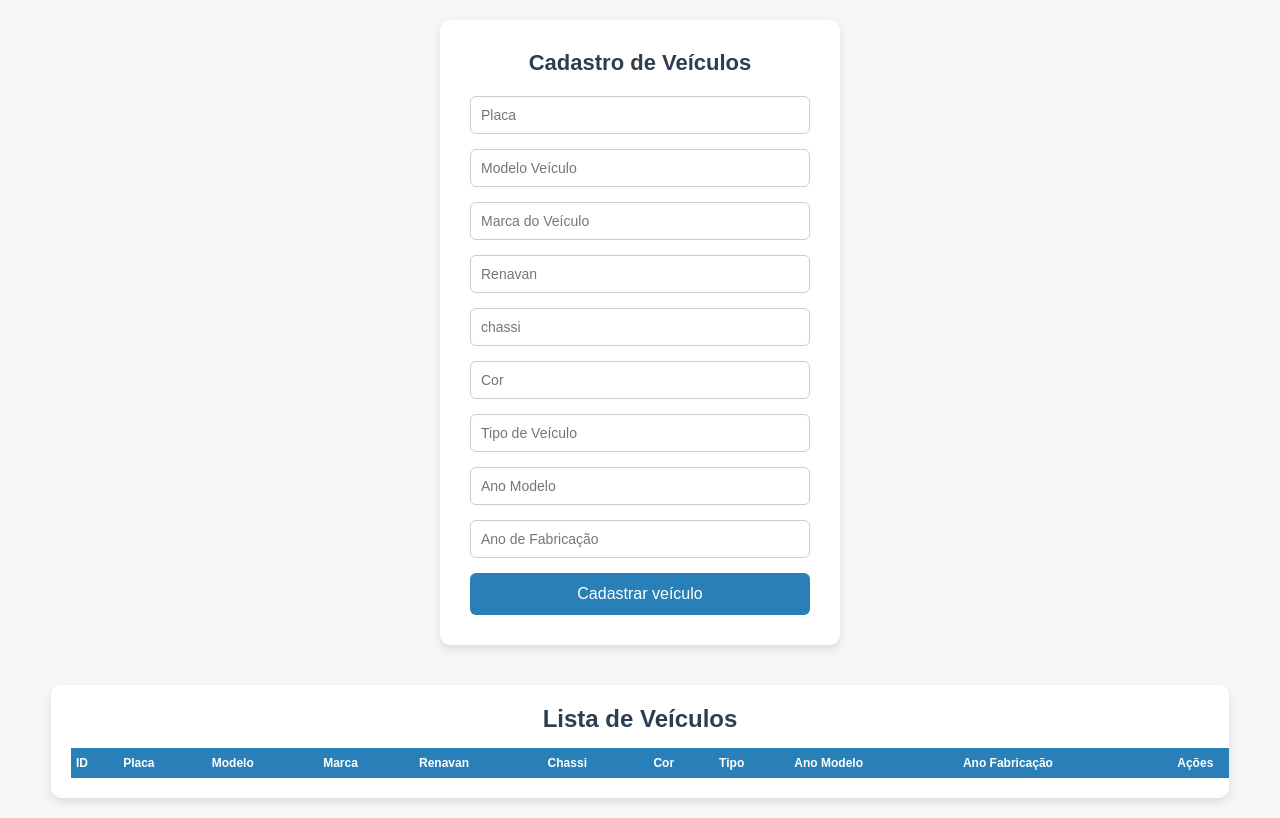
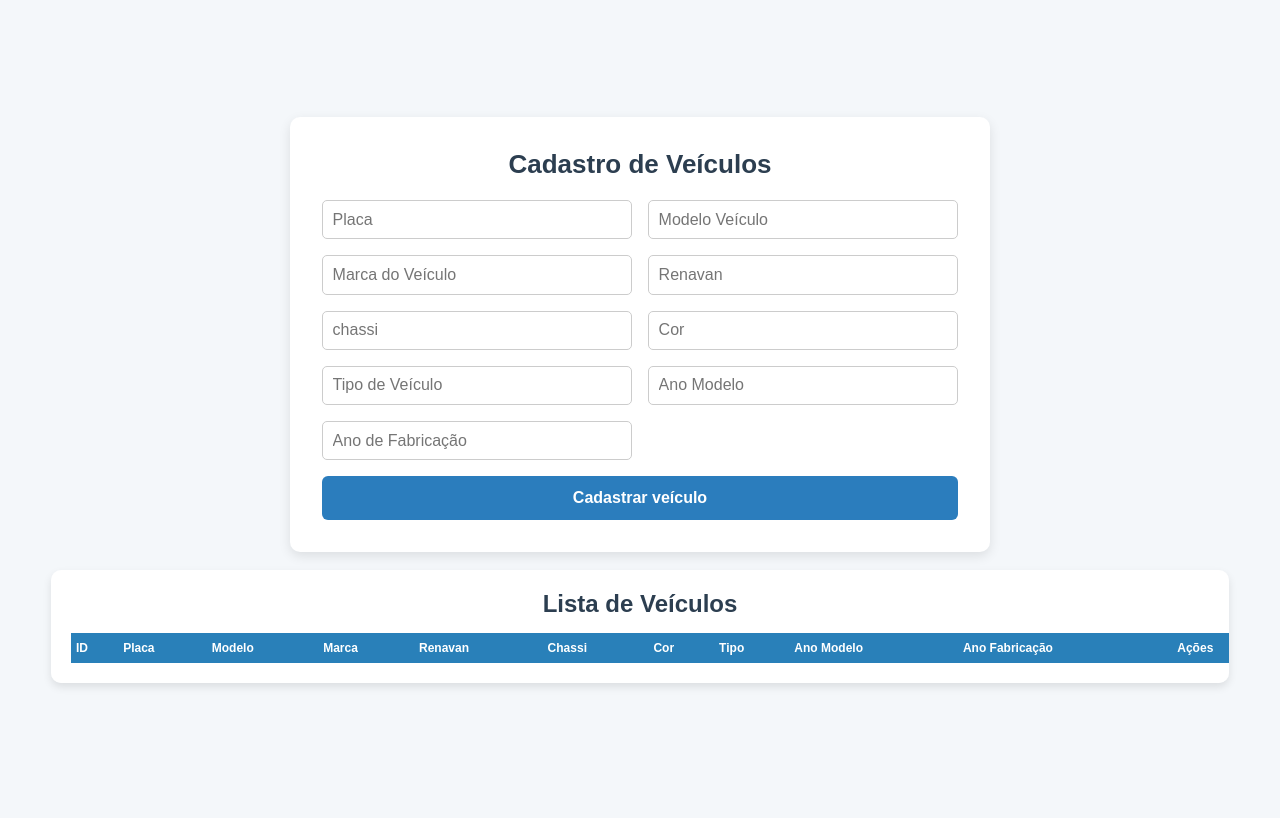
Before and after one commit to luizotavio26/Projeto---Software-Product, a Flask app: page /veiculo in a window 1280 px wide. After the commit the page ends 687 px from the top, so only its background shows below. Run offline with Flask 3, Linux system fonts and the light colour scheme; data that the repository does not hold is empty.

Commit message:
Fix: Adequação/padronização do front de cadastro de veículos

```diff
--- a/static/css/cadastro_veiculo.css
+++ b/static/css/cadastro_veiculo.css
@@ -13,57 +13,76 @@ body {
     padding: 20px;
 }
 
-.main-veiculo {
-    background-color: #ffffff;
-    padding: 30px;
-    border-radius: 10px;
-    box-shadow: 0px 4px 8px rgba(0,0,0,0.1);
-    width: 400px;
-    margin-bottom: 40px;
+
+body {
+  display: flex;
+  justify-content: center;
+  align-items: center;
+  min-height: 100vh;
+  background: #f4f7fa;
+  font-family: Arial, sans-serif;
 }
 
-.main-veiculo h1 {
+
+
+
+.container {
+  background: #fff;
+  padding: 2rem;
+  border-radius: 10px;
+  box-shadow: 0px 4px 12px rgba(0,0,0,0.1);
+  max-width: 700px; /* largura do quadro onde estão os campos do cadastro para ajustar em 2 ou 3 colunas, obs: 800px fica bom para 3 colunas*/
+  width: 100%;
+}
+
+.container h1 {
     text-align: center;
     margin-bottom: 20px;
     color: #2c3e50;
-    font-size: 22px;
+    font-size: 26px;
 }
 
-.textfield {
-    margin-bottom: 15px;
+.form-veiculo {
+  display: grid;
+  grid-template-columns: 1fr 1fr; /* quantidade de colunas no grid */
+  gap: 1rem;
 }
 
-.textfield input,
-.textfield select {
-    width: 100%;
-    padding: 10px;
-    border: 1px solid #ccc;
-    border-radius: 6px;
-    font-size: 14px;
-    transition: border-color 0.3s;
+.form-veiculo input {
+  padding: 0.6rem;
+  border: 1px solid #ccc;
+  border-radius: 5px;
+  font-size: 1rem;
 }
 
-.textfield input:focus,
-.textfield select:focus {
-    border-color: #2980b9;
-    outline: none;
+.form-veiculo button {
+  grid-column: span 2; /* tamanho do botão, troca para 3 para alterar para 3 colunas*/
+  padding: 0.8rem;
+  background: #2b7dbd;
+  color: white;
+  border: none;
+  border-radius: 6px;
+  cursor: pointer;
+  font-size: 1rem;
+  font-weight: bold;
 }
 
-.btn-cadastro {
-    width: 100%;
-    padding: 12px;
-    border: none;
-    border-radius: 6px;
-    background-color: #2980b9;
-    color: #fff;
-    font-size: 16px;
-    cursor: pointer;
-    transition: background 0.3s;
+.form-veiculo button:hover {
+  background: #1f5c8a;
+  align-items: center;
 }
 
-.btn-cadastro:hover {
-    background-color: #1f6391;
+/* Responsivo - no celular fica 1 coluna */
+@media (max-width: 600px) {
+  .form-veiculo {
+    grid-template-columns: 1fr;
+  }
 }
+
+
+
+
+
 
 .veiculo-lista {
     background-color: #fff;
--- a/templates/cadastro_cliente.html
+++ b/templates/cadastro_cliente.html
@@ -7,7 +7,7 @@
     <title>Cadastro de Cliente</title>
     <meta name='viewport' content='width=device-width, initial-scale=1'>
 
-    <link rel="stylesheet" href="{{ url_for('static', filename='css/manifesto_carga.css') }}">
+    <link rel="stylesheet" href="{{ url_for('static', filename='css/cadastro_cliente.css') }}">
     <script src="{{ url_for('static', filename='js/cadastro_cliente.js') }}"></script>
 
 
--- a/templates/cadastro_veiculo.html
+++ b/templates/cadastro_veiculo.html
@@ -14,39 +14,22 @@
 </head>
 <body>
 
-    <div class="main-veiculo">
+    <div class="container">
         <h1>Cadastro de Veículos</h1>
-        <form onsubmit="event.preventDefault(); cadastroVeiculo();">
-            <div class="textfield">
+        <form class="form-veiculo" onsubmit="event.preventDefault(); cadastroVeiculo();">
             <input type="text" id="placa" placeholder="Placa" required>
-            </div>
-            <div class="textfield">
             <input type="text" id="modelo_veiculo" placeholder="Modelo Veículo" required>
-            </div>
-            <div class="textfield">
             <input type="text" id="marca_veiculo" placeholder="Marca do Veículo" required>
-            </div>
-            <div class="textfield">
             <input type="number" id="renavan" placeholder="Renavan" required>
-            </div>
-            <div class="textfield">
             <input type="text" id="chassi" placeholder="chassi" required>
-            </div>
-            <div class="textfield">
             <input type="text" id="cor" placeholder="Cor" required>
-            </div>
-            <div class="textfield">
             <input type="text" id="tipo" placeholder="Tipo de Veículo" required>
-            </div>
-            <div class="textfield">
             <input type="number" id="ano_modelo" placeholder="Ano Modelo" required>
-            </div>
-            <div class="textfield">
             <input type="number" id="ano_fabricacao" placeholder="Ano de Fabricação" required>
-            </div>
             <button class="btn-cadastro" type="submit">Cadastrar veículo</button>
         </form>
     </div>
+</br>
 
     <div class="veiculo-lista">
         <h2>Lista de Veículos</h2>
```
Also changed, not shown: static/css/cadastro_cliente.css (added, +160 -0 lines). Lines whose indentation alone changed are shown as unchanged.
